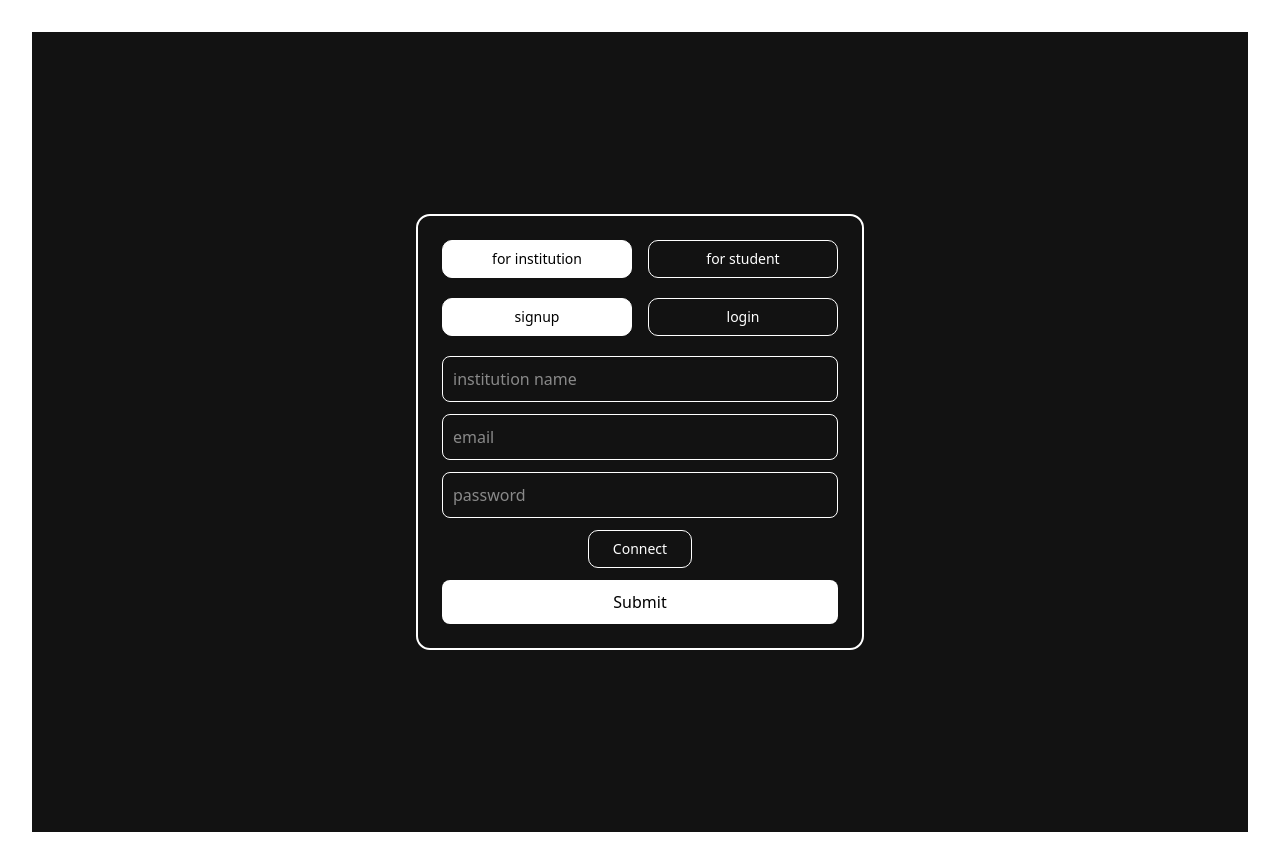
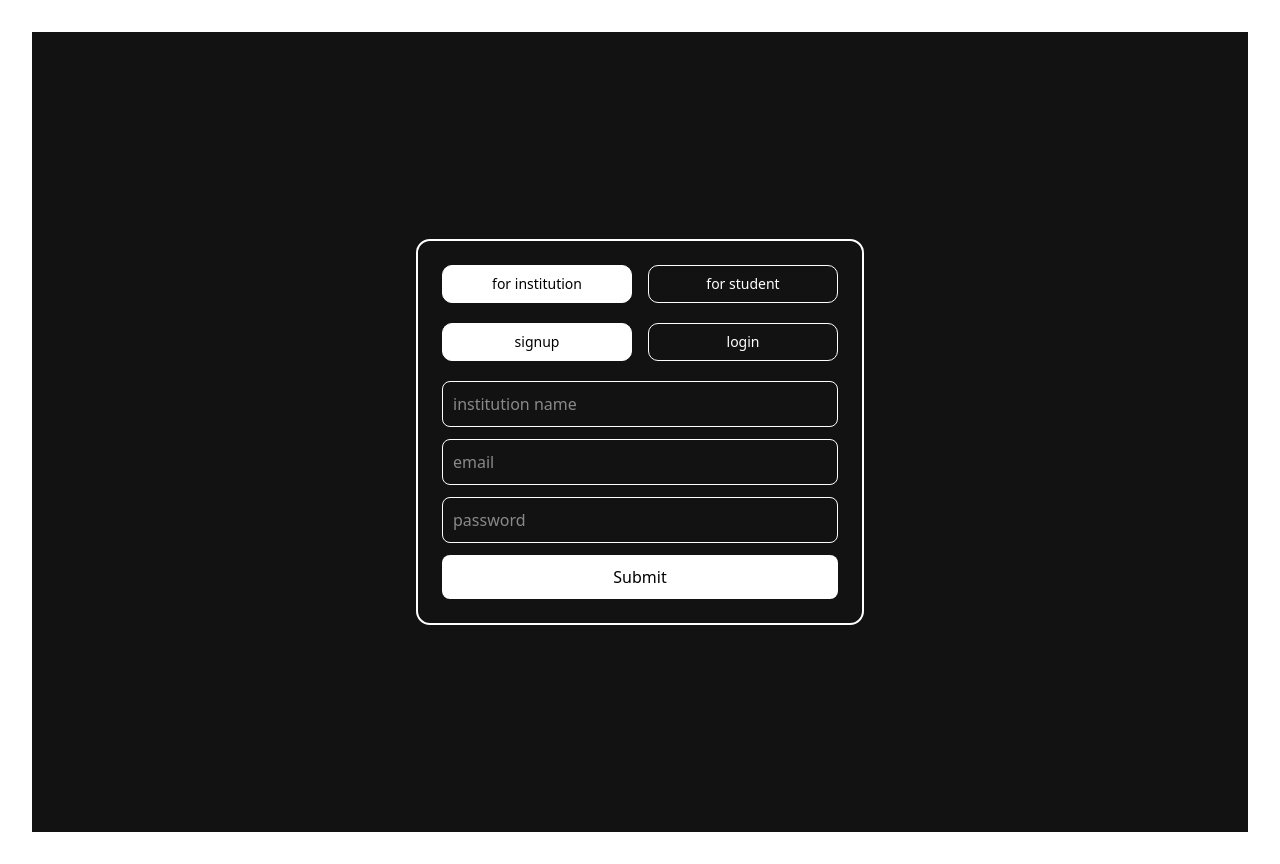
Before and after one commit to rohanb1022/NFC4_KDG, a React (Vite) app in the folder frontend/: page /auth in a window 1280 px wide. Built offline with nearby package versions, Linux system fonts and the light colour scheme.

Commit message:
implemented Auth pages

```diff
--- a/frontend/package.json
+++ b/frontend/package.json
@@ -19,7 +19,8 @@
     "react-dom": "^19.1.0",
     "react-router-dom": "^7.7.1",
     "tailwind-merge": "^3.3.1",
-    "tailwindcss": "^4.1.11"
+    "tailwindcss": "^4.1.11",
+    "zustand": "^5.0.7"
   },
   "devDependencies": {
     "@eslint/js": "^9.30.1",
--- a/frontend/src/components/InstitutionLogin.jsx
+++ b/frontend/src/components/InstitutionLogin.jsx
@@ -5,11 +5,6 @@ const InstitutionLogin = () => {
     <form style={styles.form}>
       <input style={styles.input} placeholder="email" />
       <input style={styles.input} type="password" placeholder="password" />
-      <div className="flex justify-center">
-          <button className="py-2 px-6 border border-white rounded-lg text-white text-sm hover:bg-white hover:text-black transition-all duration-200">
-            Connect
-          </button>
-        </div>
       <button style={styles.submitBtn}>Submit</button>
     </form>
   );
--- a/frontend/src/components/InstitutionSignup.jsx
+++ b/frontend/src/components/InstitutionSignup.jsx
@@ -6,12 +6,6 @@ const InstitutionSignup = () => {
       <input style={styles.input} placeholder="institution name" />
       <input style={styles.input} placeholder="email" />
       <input style={styles.input} type="password" placeholder="password" />
-      <div className="flex justify-center">
-          <button className="py-2 px-6 border border-white rounded-lg text-white text-sm hover:bg-white hover:text-black transition-all duration-200">
-            Connect
-          </button>
-        </div>
-
       <button style={styles.submitBtn}>Submit</button>
     </form>
   );
```
Also changed, not shown: frontend/src/store/useAuthStore.js (added), 1 other file (tests, documents, lock files or other folders).
